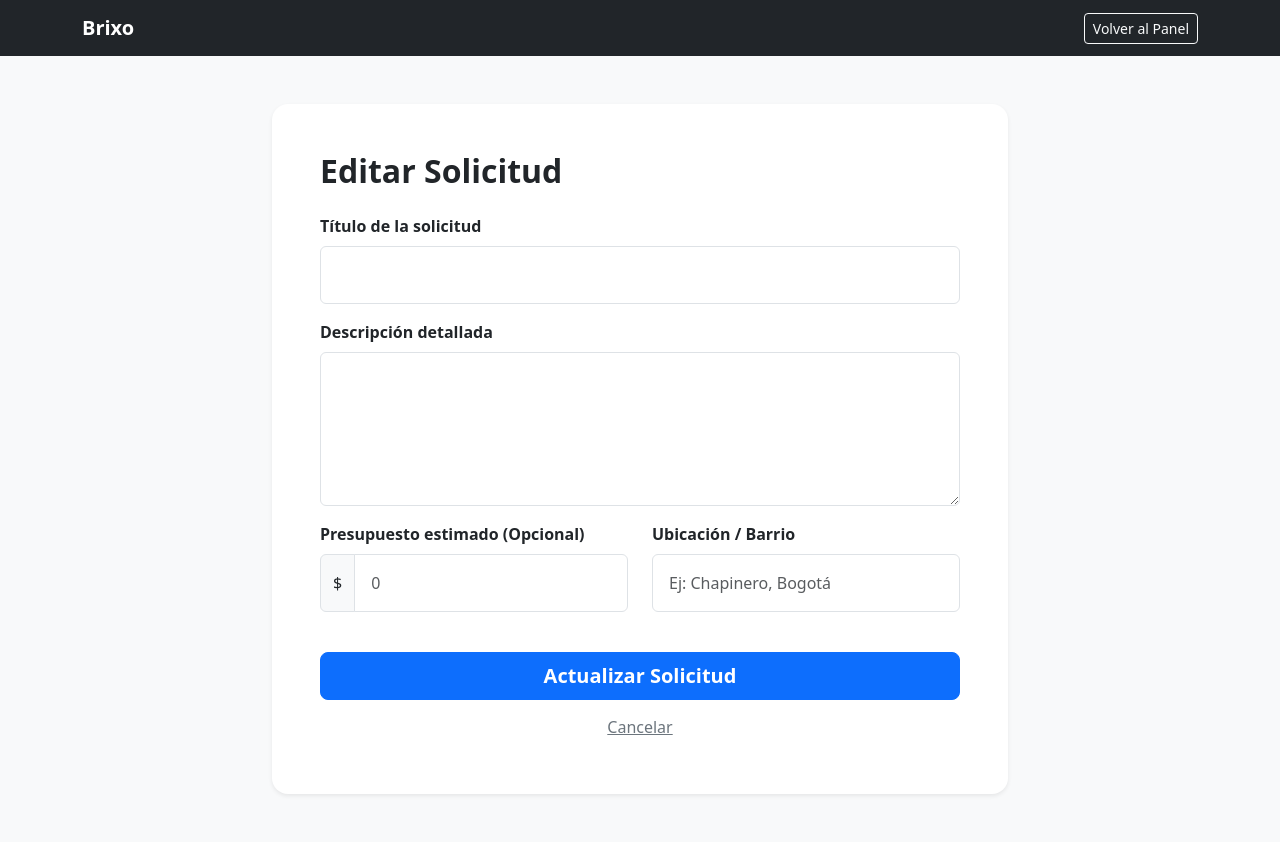
After one commit to mikerb95/BrixoCI4, a CodeIgniter 4 app: the page made by app/Views/solicitud/editar.php in a window 1280 px wide. The commit adds this page. Run offline with PHP 8.4 and a stand-in for CodeIgniter, Linux system fonts and the light colour scheme; the template is opened without the code that fills it, so the values that code supplies are empty; some libraries are stand-ins or nearby versions; some web fonts are replaced.

Commit message:
ultimo ajuste de CRUD

```diff
--- a/app/Config/Routes.php
+++ b/app/Config/Routes.php
@@ -29,6 +29,8 @@ $routes->get('/setup/update-cliente', 'Setup::update_cliente'); // Ruta de actua
 // Solicitudes
 $routes->get('/solicitud/nueva', 'Solicitud::nueva');
 $routes->post('/solicitud/guardar', 'Solicitud::guardar');
+$routes->get('/solicitud/editar/(:num)', 'Solicitud::editar/$1');
+$routes->post('/solicitud/actualizar/(:num)', 'Solicitud::actualizar/$1');
 $routes->get('/solicitud/eliminar/(:num)', 'Solicitud::eliminar/$1');
 $routes->get('/tablon-tareas', 'Solicitud::index'); // Para contratistas
 
--- a/app/Views/panel_cliente.php
+++ b/app/Views/panel_cliente.php
@@ -53,6 +53,10 @@
                                                 <div class="fw-semibold text-dark">
                                                     $<?= esc(number_format((float) $s['presupuesto'], 0, ',', '.')) ?>
                                                 </div>
+                                                <a href="/solicitud/editar/<?= $s['id_solicitud'] ?>"
+                                                   class="btn btn-outline-primary btn-sm mt-1">
+                                                    <i class="fas fa-edit"></i> Editar
+                                                </a>
                                                 <a href="/solicitud/eliminar/<?= $s['id_solicitud'] ?>"
                                                    class="btn btn-outline-danger btn-sm mt-1"
                                                    onclick="return confirm('¿Estás seguro de eliminar esta solicitud?');">
--- /dev/null
+++ b/app/Views/solicitud/editar.php
@@ -0,0 +1,81 @@
+<!DOCTYPE html>
+<html lang="es">
+
+<head>
+    <meta charset="UTF-8">
+    <title>Editar Solicitud - Brixo</title>
+    <meta name="viewport" content="width=device-width, initial-scale=1">
+    <link href="https://cdn.jsdelivr.net/npm/bootstrap@5.3.0/dist/css/bootstrap.min.css" rel="stylesheet">
+    <link rel="stylesheet" href="/css/brixo.css">
+</head>
+
+<body class="bg-light">
+
+    <!-- Navbar simple -->
+    <nav class="navbar navbar-expand-lg navbar-dark bg-dark">
+        <div class="container">
+            <a class="navbar-brand fw-bold" href="/">Brixo</a>
+            <div class="d-flex">
+                <a href="/panel" class="btn btn-outline-light btn-sm">Volver al Panel</a>
+            </div>
+        </div>
+    </nav>
+
+    <div class="container py-5">
+        <div class="row justify-content-center">
+            <div class="col-md-8">
+                <div class="card shadow-sm border-0 rounded-4">
+                    <div class="card-body p-5">
+                        <h2 class="fw-bold mb-4">Editar Solicitud</h2>
+
+                        <?php if (session()->getFlashdata('error')): ?>
+                            <div class="alert alert-danger"><?= session()->getFlashdata('error') ?></div>
+                        <?php endif; ?>
+
+                        <form action="/solicitud/actualizar/<?= esc($solicitud['id_solicitud']) ?>" method="post">
+                            <?= csrf_field() ?>
+
+                            <div class="mb-3">
+                                <label for="titulo" class="form-label fw-semibold">Título de la solicitud</label>
+                                <input type="text" class="form-control p-3" id="titulo" name="titulo"
+                                    value="<?= esc($solicitud['titulo']) ?>" required>
+                            </div>
+
+                            <div class="mb-3">
+                                <label for="descripcion" class="form-label fw-semibold">Descripción detallada</label>
+                                <textarea class="form-control p-3" id="descripcion" name="descripcion" rows="5"
+                                    required><?= esc($solicitud['descripcion']) ?></textarea>
+                            </div>
+
+                            <div class="row">
+                                <div class="col-md-6 mb-3">
+                                    <label for="presupuesto" class="form-label fw-semibold">Presupuesto estimado
+                                        (Opcional)</label>
+                                    <div class="input-group">
+                                        <span class="input-group-text">$</span>
+                                        <input type="number" class="form-control p-3" id="presupuesto"
+                                            name="presupuesto" value="<?= esc($solicitud['presupuesto']) ?>" placeholder="0">
+                                    </div>
+                                </div>
+                                <div class="col-md-6 mb-3">
+                                    <label for="ubicacion" class="form-label fw-semibold">Ubicación / Barrio</label>
+                                    <input type="text" class="form-control p-3" id="ubicacion" name="ubicacion"
+                                        value="<?= esc($solicitud['ubicacion']) ?>" placeholder="Ej: Chapinero, Bogotá">
+                                </div>
+                            </div>
+
+                            <div class="d-grid gap-2 mt-4">
+                                <button type="submit" class="btn btn-primary btn-lg fw-bold">Actualizar Solicitud</button>
+                                <a href="/panel" class="btn btn-link text-secondary">Cancelar</a>
+                            </div>
+                        </form>
+                    </div>
+                </div>
+            </div>
+        </div>
+    </div>
+
+    <script src="https://cdn.jsdelivr.net/npm/bootstrap@5.3.0/dist/js/bootstrap.bundle.min.js"></script>
+</body>
+
+</html>
```
Also changed, not shown: app/Controllers/Solicitud.php (+68 -0 lines).
